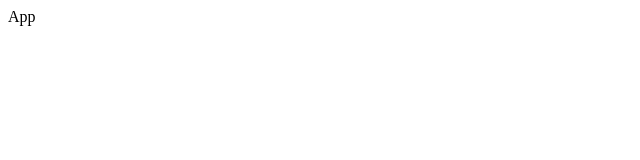
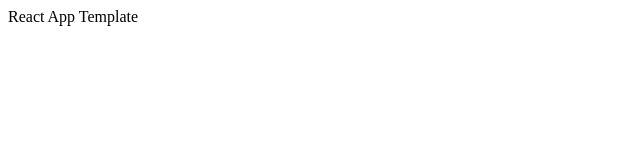
Before and after one commit to dnitecki/react-app-template, a React app: page / in a window 1280 px wide. Shown: the top 160 px of the page, without its empty margins (0-640 px from the left). Built offline with nearby package versions, Linux system fonts and the light colour scheme.

Commit message:
change app name

```diff
--- a/package.json
+++ b/package.json
@@ -1,5 +1,5 @@
 {
-  "name": "weather-ui",
+  "name": "react-app-template",
   "version": "1.0.0",
   "description": "",
   "main": "index.js",
--- a/public/index.html
+++ b/public/index.html
@@ -8,7 +8,7 @@
 initial-scale=1.0"
     />
     <meta http-equiv="X-UA-Compatible" content="ie=edge" />
-    <title>Rick and Morty</title>
+    <title>React App Template</title>
   </head>
   <body>
     <section id="root"></section>
--- a/src/App.tsx
+++ b/src/App.tsx
@@ -1,3 +1,3 @@
 export default function App() {
-  return <div>App</div>;
+  return <div>React App Template</div>;
 }
```
